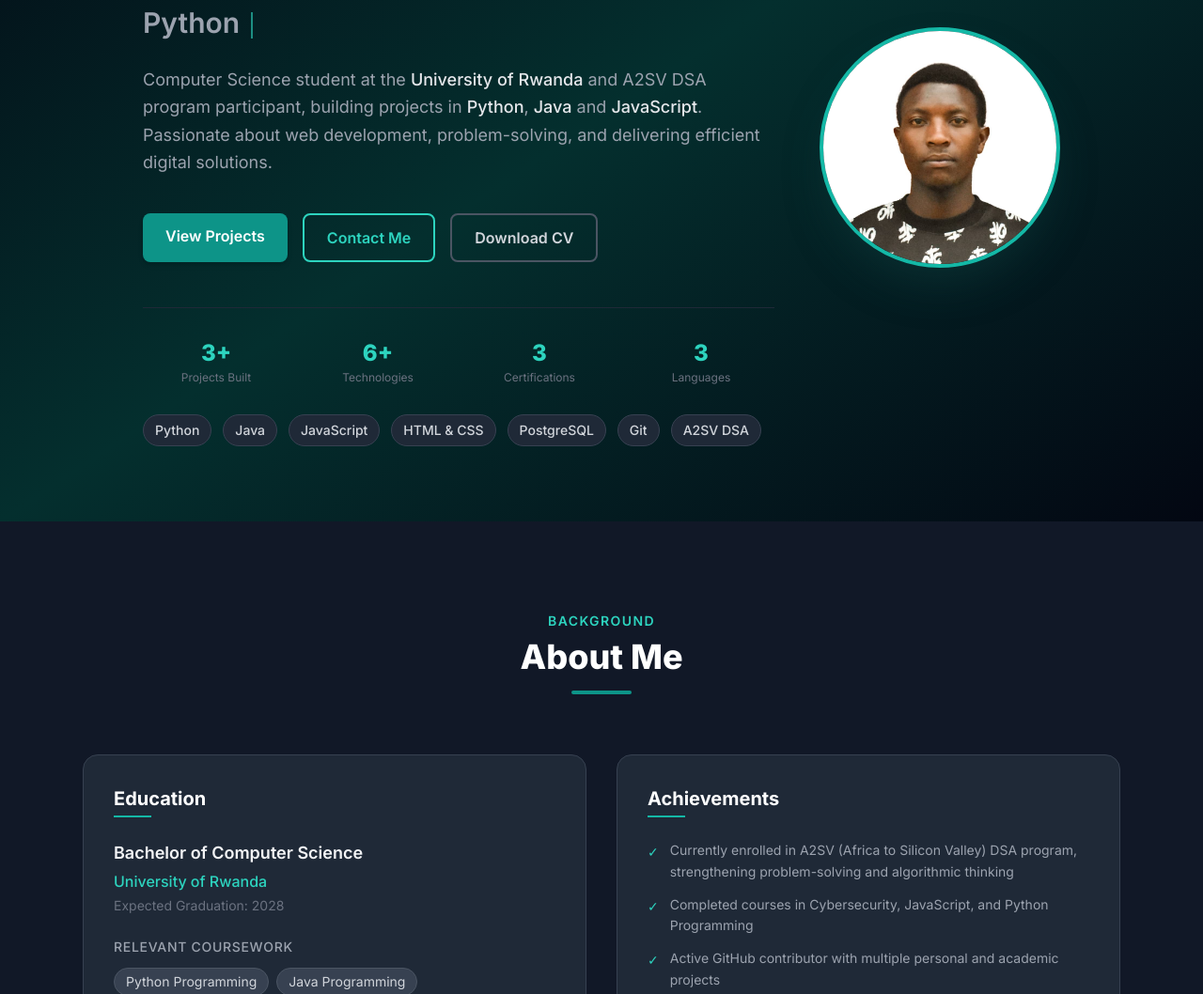
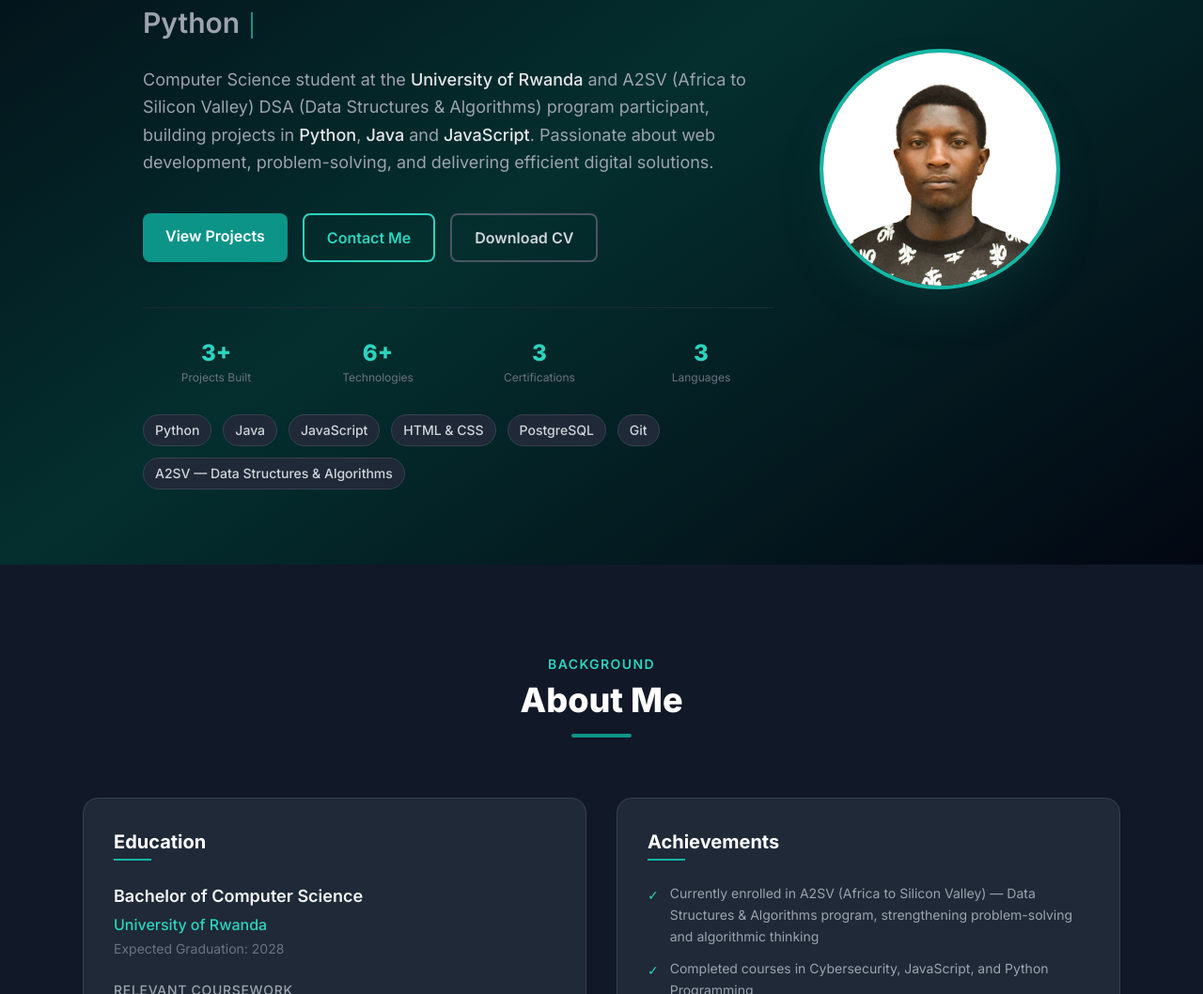
Before and after one commit to Tech2024ish/portfolio, a React (Vite) app in the folder frontend/: page / in a window 1280 px wide. Shown: the part 306-1364 px from the top of the page at 94% size. Built offline with nearby package versions, Linux system fonts and the light colour scheme; no server answers.

Commit message:
Spell out A2SV and DSA in full across all languages

```diff
--- a/frontend/src/components/Hero.jsx
+++ b/frontend/src/components/Hero.jsx
@@ -75,7 +75,7 @@ export default function Hero() {
 
             {/* Tech badges */}
             <div className="mt-8 flex flex-wrap gap-3">
-              {["Python", "Java", "JavaScript", "HTML & CSS", "PostgreSQL", "Git", "A2SV DSA"].map((tech) => (
+              {["Python", "Java", "JavaScript", "HTML & CSS", "PostgreSQL", "Git", "A2SV — Data Structures & Algorithms"].map((tech) => (
                 <span
                   key={tech}
                   className="px-3 py-1.5 bg-gray-800 border border-gray-700 text-gray-300 text-sm font-medium rounded-full"
--- a/frontend/src/translations.js
+++ b/frontend/src/translations.js
@@ -11,10 +11,10 @@ export const translations = {
     },
     hero: {
       welcome: "Welcome to my portfolio",
-      typewords: ["CS Student & Aspiring Developer", "Python Developer", "Web Developer", "DSA with A2SV", "Problem Solver"],
+      typewords: ["CS Student & Aspiring Developer", "Python Developer", "Web Developer", "Data Structures & Algorithms", "Problem Solver"],
       bio1: "Computer Science student at the",
       bio2: "University of Rwanda",
-      bio3: " and A2SV DSA program participant, building projects in",
+      bio3: " and A2SV (Africa to Silicon Valley) DSA (Data Structures & Algorithms) program participant, building projects in",
       bio4: "Python",
       bio5: "Java",
       bio6: "and",
@@ -48,7 +48,7 @@ export const translations = {
       ],
       achievementsTitle: "Achievements",
       achievements: [
-        "Currently enrolled in A2SV (Africa to Silicon Valley) DSA program, strengthening problem-solving and algorithmic thinking",
+        "Currently enrolled in A2SV (Africa to Silicon Valley) — Data Structures & Algorithms program, strengthening problem-solving and algorithmic thinking",
         "Completed courses in Cybersecurity, JavaScript, and Python Programming",
         "Active GitHub contributor with multiple personal and academic projects",
         "Strong foundation in algorithms, logical problem-solving, and attention to detail",
@@ -134,10 +134,10 @@ export const translations = {
     },
     hero: {
       welcome: "Bienvenue sur mon portfolio",
-      typewords: ["Étudiant en Informatique", "Développeur Python", "Développeur Web", "DSA avec A2SV", "Solutionneur de Problèmes"],
+      typewords: ["Étudiant en Informatique", "Développeur Python", "Développeur Web", "Structures de Données & Algorithmes", "Solutionneur de Problèmes"],
       bio1: "Étudiant en informatique à l'",
       bio2: "Université du Rwanda",
-      bio3: " et participant au programme A2SV DSA, développant des projets en",
+      bio3: " et participant au programme A2SV (Africa to Silicon Valley) — Structures de Données & Algorithmes, développant des projets en",
       bio4: "Python",
       bio5: "Java",
       bio6: "et",
@@ -171,7 +171,7 @@ export const translations = {
       ],
       achievementsTitle: "Réalisations",
       achievements: [
-        "Actuellement inscrit au programme A2SV (Africa to Silicon Valley) DSA, renforçant la résolution de problèmes algorithmiques",
+        "Actuellement inscrit au programme A2SV (Africa to Silicon Valley) — Structures de Données & Algorithmes, renforçant la résolution de problèmes algorithmiques",
         "Formations complétées en cybersécurité, JavaScript et programmation Python",
         "Contributeur actif sur GitHub avec plusieurs projets personnels et académiques",
         "Solide maîtrise des algorithmes, de la logique et du souci du détail",
@@ -248,10 +248,10 @@ export const translations = {
     },
     hero: {
       welcome: "Murakaza neza kuri portfolio yanjye",
-      typewords: ["Umunyeshuri wa Informatique", "Umuprogrameri wa Python", "Umuprogrameri w'Urubuga", "DSA na A2SV", "Gukemura Ibibazo"],
+      typewords: ["Umunyeshuri wa Informatique", "Umuprogrameri wa Python", "Umuprogrameri w'Urubuga", "Structures z'Amakuru & Algorithms", "Gukemura Ibibazo"],
       bio1: "Umunyeshuri wa Siyansi y'Ikoranabuhanga muri",
       bio2: "Kaminuza y'u Rwanda",
-      bio3: " n'uwitabira porogaramu ya A2SV DSA, wubaka imishinga mu",
+      bio3: " n'uwitabira porogaramu ya A2SV (Africa to Silicon Valley) — Data Structures & Algorithms, wubaka imishinga mu",
       bio4: "Python",
       bio5: "Java",
       bio6: "na",
@@ -285,7 +285,7 @@ export const translations = {
       ],
       achievementsTitle: "Intsinzi",
       achievements: [
-        "Witabira porogaramu ya A2SV (Africa to Silicon Valley) DSA, gukomeza ubuhanga mu gukemura ibibazo bya algorithm",
+        "Witabira porogaramu ya A2SV (Africa to Silicon Valley) — Data Structures & Algorithms, gukomeza ubuhanga mu gukemura ibibazo bya algorithm",
         "Narangije amahugurwa mu Cyber Security, JavaScript na Python",
         "Umufatanyabikorwa wa GitHub uharanira imishinga y'ubwoko bwinshi",
         "Ishingiro rikomeye mu algorithm, gutekereza no kwitonda",
```
